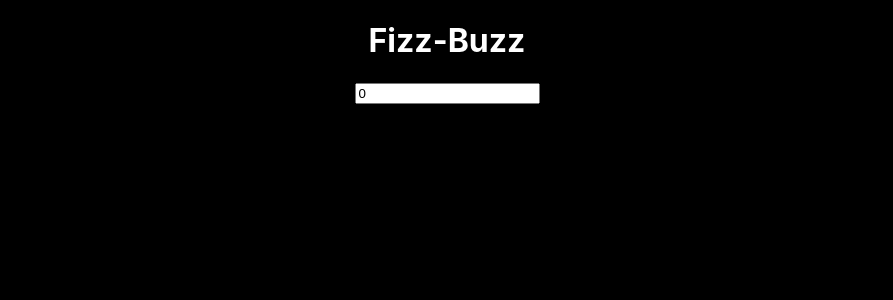
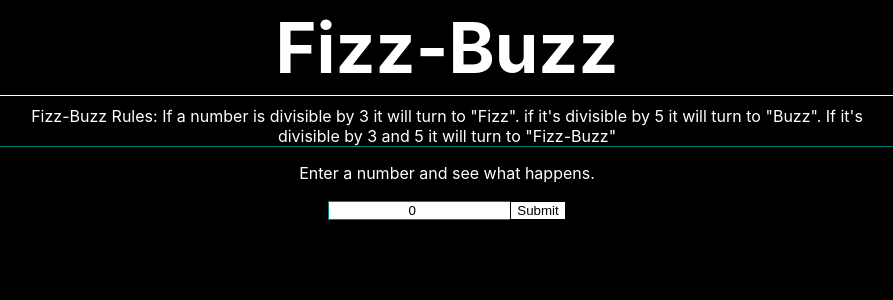
Before and after one commit to RMcLeanDev/Fizz-Buzz, a React (Create React App) app: page / in a window 1280 px wide. Shown: the top 300 px of the page, without its empty margins (193-1086 px from the left). Built offline with nearby package versions, Linux system fonts and the light colour scheme.

Commit message:
finish function logic and added some basic scss for little styling

```diff
--- a/src/App.js
+++ b/src/App.js
@@ -1,43 +1,50 @@
 import React, {useState} from 'react';
 import './App.scss';
+import Footer from './Footer';
 
 function App() {
 
   const [numInput, setNumInput] = useState(0);
   const [error, setError] = useState(null);
-  const result = [];
+  const [result, setResult] = useState(null);
 
   function startFizzBuzz(e){
     setError(null);
     e.preventDefault();
     let number = parseInt(numInput)
-    if(numInput === 0){
-      setError("Number must be greater than 0")
-    } else {
-      console.log(10%3)
+    let arry = [];
       for(let i=0; i<5; i++){
-        if(number%3 === 0 && number%5 === 0){
-          result.push("fizz-buzz")
+        if(number === 0){
+          arry.push(0)
+        } else if(number%3 === 0 && number%5 === 0){
+          arry.push("fizz-buzz")
         } else if(number%5 === 0){
-          result.push("buzz")
+          arry.push("buzz")
         } else if(number%3 === 0){
-          result.push("fizz")
+          arry.push("fizz")
         } else {
-          result.push(number)
+          arry.push(number)
         }
         number ++;
       }
-      console.log(result);
-    }
+    setResult(arry)
   }
 
   return (
     <div className="App">
-      <h1>Fizz-Buzz</h1>
+      <h1 className="title">Fizz-Buzz</h1>
+      <p className="definition">Fizz-Buzz Rules: If a number is divisible by 3 it will turn to "Fizz". if it's divisible by 5 it will turn to "Buzz". If it's divisible by 3 and 5 it will turn to "Fizz-Buzz"</p>
+      <p>Enter a number and see what happens.</p>
       {error}
       <form onSubmit={startFizzBuzz}>
         <input type="number" value={numInput} onChange={e => setNumInput(e.target.value)}/>
+        <button type="submit">Submit</button>
       </form>
+      <div className="results">
+        {result ? result.map(e => {
+          return <p>{e}</p>
+        }):null}
+      </div>
     </div>
   );
 }
--- a/src/App.scss
+++ b/src/App.scss
@@ -2,3 +2,44 @@
   text-align: center;
   color: white;
 }
+
+.title{
+  font-size: 70px;
+  margin: 0;
+  padding: 5px 0;
+  margin-bottom: 10px;
+  border-bottom: 1px solid white;
+}
+
+.results{
+  font-size: 25px;
+  width: 95vw;
+  margin: auto;
+  display: grid;
+  grid-template-columns: 1fr 1fr 1fr 1fr 1fr;
+  p{
+    border: 5px solid black;
+    margin: 0;
+    background-color: teal;
+  }
+}
+
+button{
+  border: 1px solid black;
+  background-color: white;
+  cursor: pointer;
+}
+
+input{
+  border: 1px solid black;
+  text-align: center;
+  margin-right: -1px;
+  margin-bottom: 10px;
+  border: 1px solid teal;
+}
+
+.definition{
+  width: 70vw;
+  margin: auto;
+  border-bottom: 1px solid teal;
+}
--- /dev/null
+++ b/src/Footer.js
@@ -0,0 +1,11 @@
+import React from 'react';
+
+function Footer(){
+    return(
+        <div>
+            <h1>Footer</h1>
+        </div>
+    )
+}
+
+export default Footer;
```
